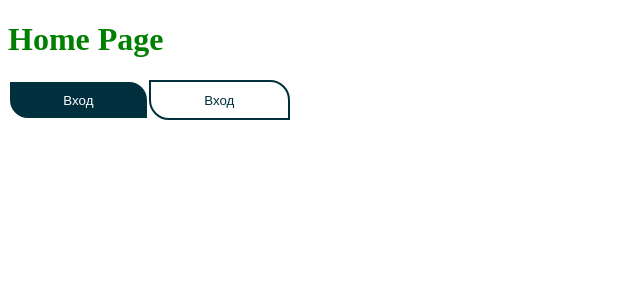
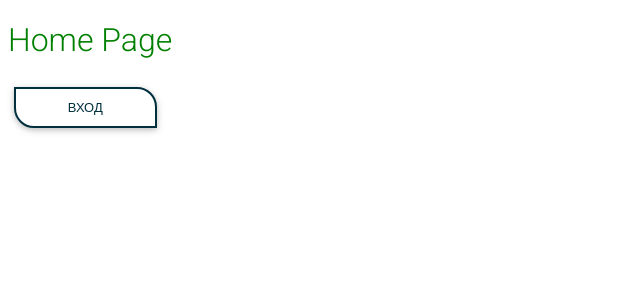
Before and after one commit to Svetloslav15/Grow-a-tree, a React (Create React App) app in the folder src/FrontEnd/: page / in a window 1280 px wide. Shown: the top 300 px of the page, without its empty margins (0-640 px from the left). Built offline with nearby package versions, Linux system fonts and the light colour scheme.

Commit message:
make base button use material

```diff
--- a/src/FrontEnd/package.json
+++ b/src/FrontEnd/package.json
@@ -6,6 +6,7 @@
     "@testing-library/jest-dom": "^4.2.4",
     "@testing-library/react": "^9.3.2",
     "@testing-library/user-event": "^7.1.2",
+    "mdbreact": "^4.27.0",
     "node-sass": "^4.14.1",
     "react": "^16.13.1",
     "react-dom": "^16.13.1",
--- a/src/FrontEnd/src/App.js
+++ b/src/FrontEnd/src/App.js
@@ -1,4 +1,5 @@
 import React from 'react';
+import 'mdbreact/dist/css/mdb.css';
 import './App.scss';
 import HomePage from './components/pages/HomePage/HomePage';
 
--- a/src/FrontEnd/src/components/common/ButtonFill/ButtonFill.jsx
+++ b/src/FrontEnd/src/components/common/ButtonFill/ButtonFill.jsx
@@ -1,9 +1,9 @@
 import React from 'react';
 import {btn} from './ButtonFill.module.scss';
 
-const ButtonFill = ({children}) => {
+const ButtonFill = ({children, className}) => {
     return (
-        <button className={btn}>{children}</button>
+        <button className={`${className} ${btn}`}>{children}</button>
     );
 };
 
--- a/src/FrontEnd/src/components/common/ButtonOutline/ButtonOutline.jsx
+++ b/src/FrontEnd/src/components/common/ButtonOutline/ButtonOutline.jsx
@@ -1,9 +1,10 @@
 import React from 'react';
+import { MDBBtn } from 'mdbreact';
 import {btn} from './ButtonOutline.module.scss';
 
 const ButtonOutline = ({children}) => {
     return (
-        <button className={btn}>{children}</button>
+        <MDBBtn className={btn} outline>{children}</MDBBtn>
     );
 };
 
--- a/src/FrontEnd/src/components/common/ButtonOutline/ButtonOutline.module.scss
+++ b/src/FrontEnd/src/components/common/ButtonOutline/ButtonOutline.module.scss
@@ -1,8 +1,8 @@
 .btn {
-  background-color: white;
-  border: 2px solid #002F3E;
+  background-color: white !important;
+  border: 2px solid #002F3E !important;
   padding: 0.8em 4em;
-  color: #002F3E;
+  color: #002F3E !important;
   border-radius: 0 20px;
   cursor: pointer;
   outline: none;
@@ -11,6 +11,6 @@
 }
 
 .btn:hover {
-  background-color: #002F3E;
-  color: white;
+  color: #002F3E !important;
+  border: 2px solid #002F3E !important;
 }
--- a/src/FrontEnd/src/components/pages/HomePage/HomePage.jsx
+++ b/src/FrontEnd/src/components/pages/HomePage/HomePage.jsx
@@ -7,7 +7,6 @@ const HomePage = () => {
   return (
       <div>
           <h1 className={h1}>Home Page</h1>
-          <ButtonFill>Вход</ButtonFill>
           <ButtonOutline>Вход</ButtonOutline>
       </div>
   );
```
Also changed, not shown: 1 other file (tests, documents, lock files or other folders).
